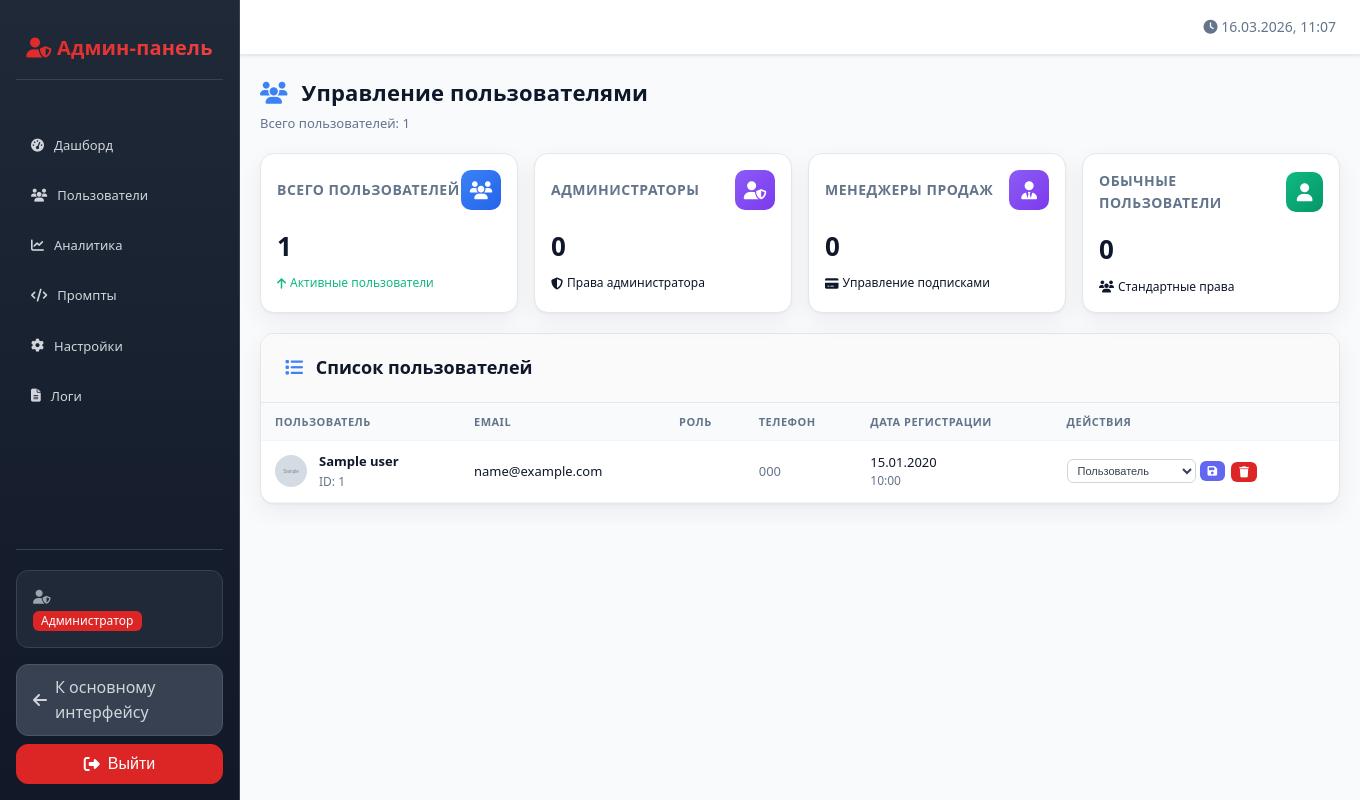
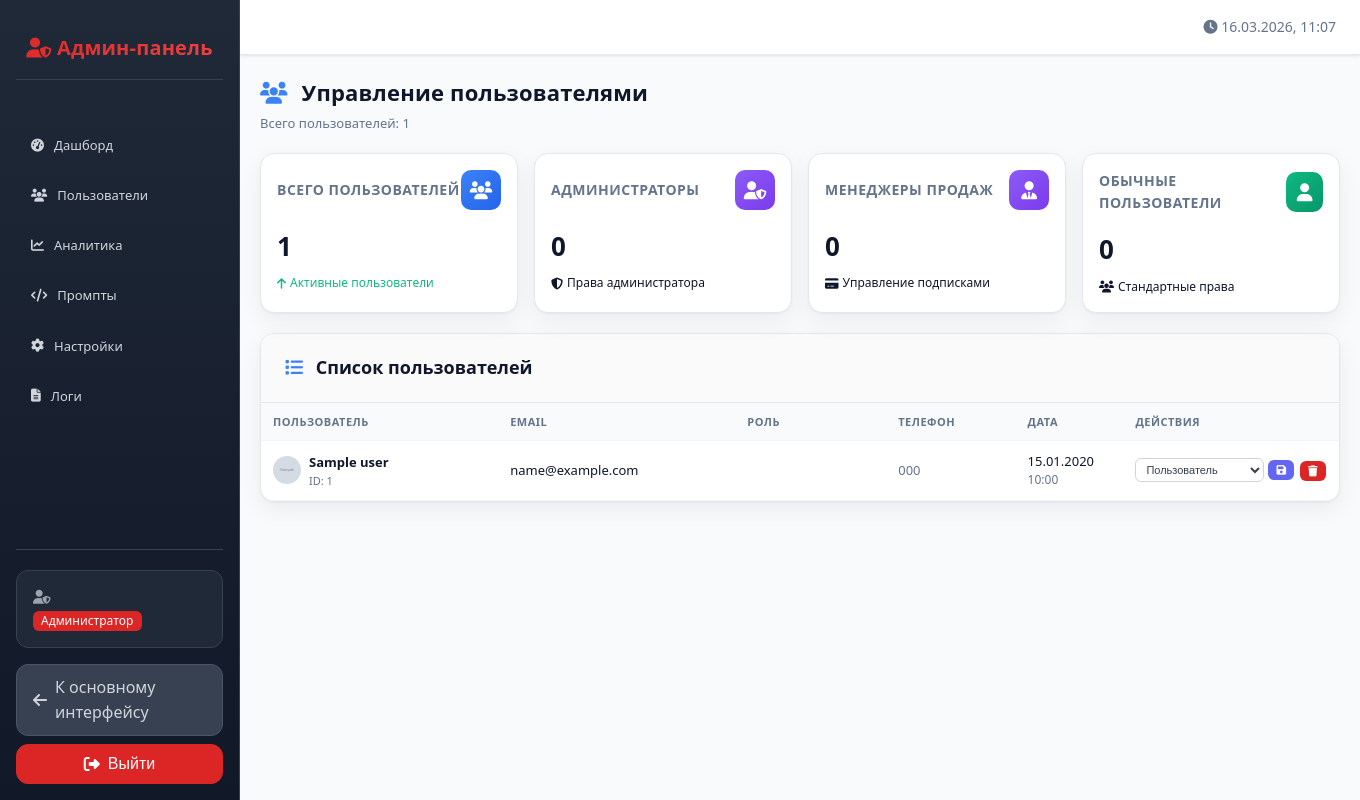
Before and after one commit to UpStatCorp/UpStat.pro, a Python web app: template app/templates/admin/users.html in a window 1360 px wide; the page is wider, and only the part inside the window is pictured. Run offline with Jinja, Linux system fonts and the light colour scheme; the template is opened without the code that fills it: most values are stand-ins (such as "Sample title", 1, 10 or a date in 2020); grey boxes marked "Sample" are stand-in pictures; some libraries are stand-ins or nearby versions.

Commit message:
Fix admin table layout: fixed column widths, ellipsis for long text
- Use table-layout:fixed with colgroup for consistent column proportions
- Truncate long names/emails with text-overflow:ellipsis instead of expanding
- Add title attributes for full text on hover
- No more horizontal scroll on admin users table

Made-with: Cursor

```diff
--- a/app/templates/admin/_layout_admin.html
+++ b/app/templates/admin/_layout_admin.html
@@ -181,8 +181,7 @@
       background: var(--surface);
       border: 1px solid var(--border);
       border-radius: var(--radius);
-      overflow-x: auto;
-      -webkit-overflow-scrolling: touch;
+      overflow: hidden;
       box-shadow: var(--shadow);
     }
     .admin-table-header{
@@ -199,13 +198,16 @@
     .admin-table{
       width: 100%;
       border-collapse: collapse;
+      table-layout: fixed;
     }
     .admin-table th,
     .admin-table td{
-      padding: 10px 14px;
+      padding: 10px 12px;
       text-align: left;
       border-bottom: 1px solid #f1f5f9;
       font-size: 13px;
+      overflow: hidden;
+      text-overflow: ellipsis;
       white-space: nowrap;
     }
     .admin-table th{
--- a/app/templates/admin/users.html
+++ b/app/templates/admin/users.html
@@ -82,13 +82,21 @@
 
     {% if users %}
     <table class="admin-table">
+        <colgroup>
+            <col style="width: 22%;">
+            <col style="width: 22%;">
+            <col style="width: 14%;">
+            <col style="width: 12%;">
+            <col style="width: 10%;">
+            <col style="width: 20%;">
+        </colgroup>
         <thead>
             <tr>
                 <th>Пользователь</th>
                 <th>Email</th>
                 <th>Роль</th>
                 <th>Телефон</th>
-                <th>Дата регистрации</th>
+                <th>Дата</th>
                 <th>Действия</th>
             </tr>
         </thead>
@@ -96,25 +104,22 @@
             {% for user in users %}
             <tr{% if user.role == 'admin' %} style="background: rgba(220, 38, 38, 0.02);"{% elif user.role == 'sale_manager' %} style="background: rgba(139, 92, 246, 0.02);"{% endif %}>
                 <td>
-                    <div style="display: flex; align-items: center; gap: 12px;">
+                    <div style="display: flex; align-items: center; gap: 8px; min-width: 0;">
                         {% if user.avatar %}
-                        <img src="{{ user.avatar }}" style="width: 32px; height: 32px; border-radius: 50%; object-fit: cover;" alt="Avatar">
+                        <img src="{{ user.avatar }}" style="width: 28px; height: 28px; border-radius: 50%; object-fit: cover; flex-shrink: 0;" alt="">
                         {% else %}
-                        <div style="width: 32px; height: 32px; background: #e5e7eb; border-radius: 50%; display: flex; align-items: center; justify-content: center; color: #6b7280; font-size: 12px;">
+                        <div style="width: 28px; height: 28px; background: #e5e7eb; border-radius: 50%; display: flex; align-items: center; justify-content: center; color: #6b7280; font-size: 11px; flex-shrink: 0;">
                             <i class="fas fa-user"></i>
                         </div>
                         {% endif %}
-                        <div>
-                            <div style="font-weight: 600; margin-bottom: 2px;">{{ user.name }}</div>
-                            <div style="font-size: 12px; color: var(--muted);">ID: {{ user.id }}</div>
-                            {% if user.id == current_user.id %}
-                            <span style="display: inline-block; background: var(--admin-info); color: white; padding: 2px 6px; border-radius: 4px; font-size: 10px; margin-top: 2px;">Это вы</span>
-                            {% endif %}
+                        <div style="min-width: 0; overflow: hidden;">
+                            <div style="font-weight: 600; font-size: 13px; overflow: hidden; text-overflow: ellipsis; white-space: nowrap;" title="{{ user.name }}">{{ user.name }}</div>
+                            <div style="font-size: 11px; color: var(--muted);">ID: {{ user.id }}{% if user.id == current_user.id %} <span style="background: var(--admin-info); color: white; padding: 1px 4px; border-radius: 3px; font-size: 9px;">Это вы</span>{% endif %}</div>
                         </div>
                     </div>
                 </td>
-                <td>
-                    <div style="font-weight: 500;">{{ user.email }}</div>
+                <td title="{{ user.email }}">
+                    <div style="font-weight: 500; overflow: hidden; text-overflow: ellipsis; white-space: nowrap;">{{ user.email }}</div>
                 </td>
                 <td>
                     {% if user.role == 'admin' %}
```
